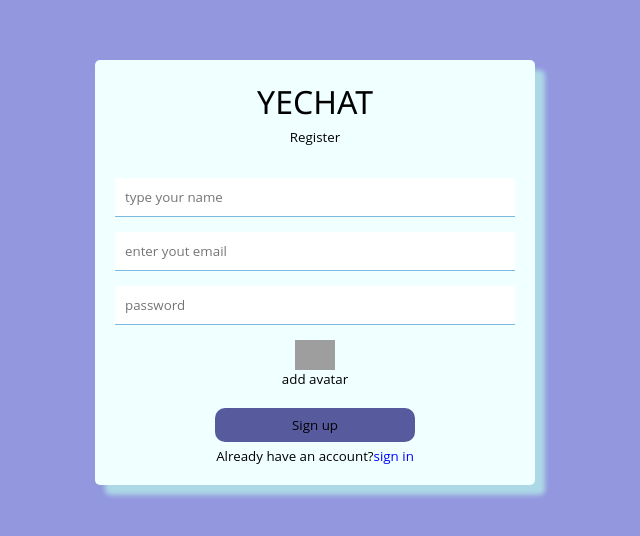
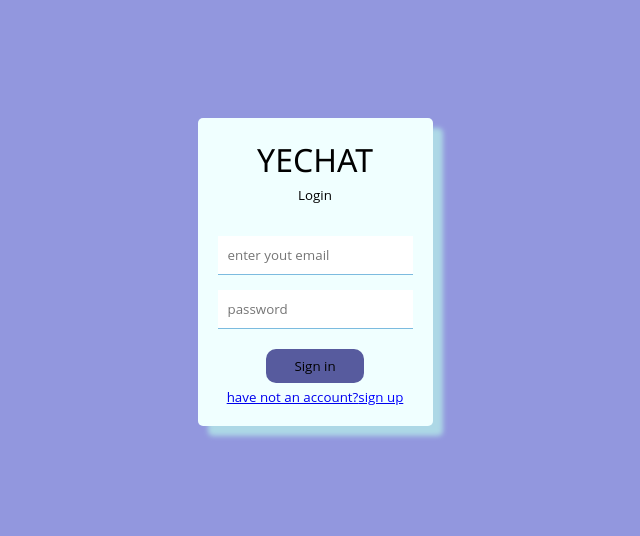
Before and after one commit to Soumya-9641/Firebase_chatapp, a React (Create React App) app: page /login in a window 1280 px wide. Shown: the part 128-664 px from the top of the page, without its empty margins (325-965 px from the left). Built offline with nearby package versions, Linux system fonts and the light colour scheme; grey boxes are pictures that could not be loaded.

Commit message:
complete the authentication using firebase authentication for signup and sign in

```diff
--- a/package.json
+++ b/package.json
@@ -9,7 +9,9 @@
     "firebase": "^9.17.2",
     "react": "^18.2.0",
     "react-dom": "^18.2.0",
+    "react-hook-form": "^7.43.5",
     "react-icons": "^4.8.0",
+    "react-router-dom": "^6.9.0",
     "react-scripts": "5.0.1",
     "sass": "^1.59.2",
     "web-vitals": "^2.1.4"
--- a/src/App.js
+++ b/src/App.js
@@ -1,13 +1,19 @@
 
 import "./style.scss"
 import Register from './Pages/Register';
+import {  Route, Routes } from "react-router-dom";
 import Login from "./Pages/Login";
 import Home from "./Pages/Home";
 function App() {
   return (
     <>
        <div className="main_container">
-         <Register/>
+       <Routes>
+        <Route  exact path="/" element={<><Register/></>} />
+        <Route  path="/login" element={<><Login/></>} />
+        <Route  path="/home" element={<><Home/></>} />
+       </Routes>
+
          {/* <Login/> */}
          {/* <Home/> */}
         </div>
--- a/src/Pages/Login.jsx
+++ b/src/Pages/Login.jsx
@@ -1,6 +1,33 @@
-import React from 'react'
+import React,{useState} from 'react'
+import { getAuth, signInWithEmailAndPassword } from "firebase/auth";
+import app from "../firebase.js"
+import { useNavigate,Link } from 'react-router-dom';
+const Login = () => {
+  const navigate = useNavigate();
+  const auth = getAuth(app);
+ const [email, setEmail] = useState("")
+ const [password, setPassword] = useState("")
+  const [errmsg, setErrmsg] = useState(false)
+  const handleClick=(e)=>{
+    e.preventDefault();
+    const user =signInWithEmailAndPassword(auth,email,password).then((auth)=>{
+      console.log(user.user);
+       if(auth){
+        navigate("/home");
+        console.log(auth.user.email)
+        alert("succesful")
 
-const Login = () => {
+
+       }
+       //console.log(auth);
+    })
+    .catch(error=>{
+      alert(error.message)
+      setErrmsg(true)
+    }
+
+    );
+  }
   return (
     <div className='form_container'>
     <form className='form'>
@@ -10,12 +37,22 @@ const Login = () => {
         </div>
         <div className='second_div'>
 
-            <input type="email" placeholder='enter yout email' autoComplete='off'/>
-            <input type="password" placeholder='password' autoComplete='off' />
+            <input onChange={(e)=>{
+              setEmail(e.target.value)
+            }} type="email" placeholder='enter yout email' autoComplete='off'/>
+            <input onChange={(e)=>{
+             setPassword(e.target.value)
+            }}
+             type="password" placeholder='password' autoComplete='off' />
 
                  <div className='third_div'>
-                    <button className='register_button'>Sign up</button>
-                     <p className='signin_tag'> have not an account?<span>sign up</span></p>
+                 {/* <p>{errmsg}</p> */}
+                    <button onClick={handleClick} className='register_button'>Sign in</button>
+                    {errmsg && <span>Something wnet wrong</span>}
+                    <Link to='/'>
+                    <p className='signin_tag'> have not an account?<span>sign up</span></p>
+                    </Link>
+
                  </div>
         </div>
         </form>
--- a/src/Pages/Register.jsx
+++ b/src/Pages/Register.jsx
@@ -1,69 +1,121 @@
-import React from 'react'
-import {createUserWithEmailAndPassword } from "firebase/auth";
-import {auth} from "../firebase"
+import React,{useState} from 'react'
+import {getAuth,createUserWithEmailAndPassword,updateProfile } from "firebase/auth";
+import {  ref, uploadBytesResumable, getDownloadURL } from "firebase/storage";
+import app ,{storage,db} from "../firebase.js"
+import { Link,useNavigate } from "react-router-dom";
+//import { doc, setDoc } from "firebase/firestore";
+import {  collection, addDoc } from "firebase/firestore";
+const dbRef = collection(db, "users");
+//import { useForm } from "react-hook-form";
+//import auth from "../firebase"
 const Register = () => {
+  //const { register, handleClick } = useForm();
+  const navigate = useNavigate();
+      const auth = getAuth(app);
+// const [email, setEmail] = useState("")
+// const [password, setPassword] = useState("")
+// const [name, setName] = useState("")
+//const [file, setFile] = useState([])
+const [errmsg, setErrmsg] = useState(false)
+  const onSubmit=async (e)=>{
+    e.preventDefault();
+    //const file = e.image[0]
+   // console.log(file)
+   const name = e.target[0].value;
+   console.log(name);
+   const email = e.target[1].value;
+   const password = e.target[2].value;
+   const file = e.target[3].files[0]
+   console.log(file)
+    try{
+      await createUserWithEmailAndPassword(auth, email, password).then((auth)=>{
+        // console.log(user.user);
+         if(auth){
+           alert("successfully sign up")
+           console.log(auth.user);
+         // console.log(userprofile)
+           navigate("/login")
+           //console.log(email,password);
+         }
+
+       })
+        const storageRef = ref(storage, name);
+
+        const uploadTask = uploadBytesResumable(storageRef, file);
+
+
+        uploadTask.on(
+
+            (error) => {
+              // Handle unsuccessful uploads
+              setErrmsg(true);
+              console.log(error)
+            },
+            () => {
+
+              getDownloadURL(uploadTask.snapshot.ref).then(async(downloadURL) => {
+                console.log('File available at', downloadURL);
+                await updateProfile(auth.user,{
+                  name,
+                  photoURL:downloadURL
+                })
+                // await setDoc(doc(db, "users", auth.user.uid), {
+                //  uid:auth.user.uid,
+                //  name:name,
+                //  email:email,
+                //  imageURL:downloadURL
+                // });
+                const data = {
+                  uid:auth.user.uid,
+                  name: name,
+                  email: email,
+                  photoURL:downloadURL
+               };
+                await addDoc(dbRef, data)
+                .then(docRef => {
+                    console.log("Document has been added successfully");
+                    console.log(dbRef.id);
+                })
+                .catch(error => {
+                    console.log(error);
+                })
+                              });
+                            }
+                          );
+                          // Add a new document in collection "cities"
 
 
 
-  const handleSubmit =(e)=>{
-      e.preventDefault();
-      console.log(e.target[1].value)
-
-  //const auth = getAuth();
-      // if(e.target.name==='username'){
-      //   const displayname = e.target.value;
-      // }
-      // if(e.target.name==='email'){
-      //   const email = e.target.value;
-      // }
-      // if(e.target.name==='password'){
-      //   const password = e.target.value;
-      // }
-      // if(e.target.name==='file'){
-      //   const file = e.target.value;
-      // }
-      const displayname = e.target[0].value;
-      const email = e.target[1].value;
-      const password = e.target[2].value;
-      const file = e.target[3].files[0];
-
-
-
-
-      createUserWithEmailAndPassword(auth, email, password)
-        .then((userCredential) => {
-          // Signed in
-          const user = userCredential.user;
-          console.log(user)
-          // ...
-        })
-        .catch((error) => {
-          const errorCode = error.code;
-          const errorMessage = error.message;
-          // ..
-        });
-
+    }catch(err){
+        alert(err.message);
+        console.log(err);
+    }
 
   }
+
   return (
     <div className='form_container'>
-    <form className='form' onSubmit={handleSubmit}>
+    <form onSubmit={onSubmit} className='form'>
         <div className='first_div'>
             <h1 className='app_name'>YECHAT</h1>
             <p className='title'>Register</p>
         </div>
         <div className='second_div' >
-        <input type="text" placeholder='type your name'  autoComplete='off'/>
-            <input  type="email" placeholder='enter yout email' autoComplete='off'/>
-            <input  type="password" placeholder='password' autoComplete='off' />
-            <input  style={{display:"none"}} className='register_file' type="file" id="avatar" />
-            <label className='label_register' htmlFor="avatar">
+            <input  type="text" placeholder='type your name'  autoComplete='off'/>
+            <input type={"email"} placeholder='enter yout email' autoComplete='off'/>
+            <input  type={"password"} placeholder='password' autoComplete='off' />
+            <input   name='image' style={{display:"none"}} className='register_file' type="file" id="file" />
+            <label htmlFor="file" className='label_register'>
                 <img className='avatar_img' src="https://cdn-icons-png.flaticon.com/512/147/147142.png" alt="avatar" srcSet=""  />
                 <p>add avatar</p>
             </label>
                  <div className='third_div'>
-                    <button className='register_button'>Sign up</button>
-                     <p className='signin_tag'>Already have an account?<span >sign in</span></p>
+                    <button  className='register_button'>Sign up</button>
+                    {errmsg && <span>Something went wrong</span>}
+                    <Link to="/login">
+                        <p className='signin_tag'>Already have an account?<span >sign in</span></p>
+                    </Link>
+
                  </div>
         </div>
         </form>
@@ -72,3 +124,16 @@ const Register = () => {
 }
 
 export default Register
+
+
+
+// e.preventDefault();
+// const user=  createUserWithEmailAndPassword(auth,email,password).then((auth)=>{
+//    console.log(user.user);
+// if(auth){
+// navigate("/");
+//   }
+//   console.log(auth,email,password);
+
+//   })
+//   .catch(error=>alert(error.message));
--- a/src/firebase.js
+++ b/src/firebase.js
@@ -1,15 +1,22 @@
 // Import the functions you need from the SDKs you need
+import { getStorage } from "firebase/storage";
 import { initializeApp } from "firebase/app";
-import { getAuth } from "firebase/auth";
+import { getFirestore } from "firebase/firestore";
+// https://firebase.google.com/docs/web/setup#available-libraries
+
+// Your web app's Firebase configuration
 const firebaseConfig = {
-  apiKey: "AIzaSyAuuAESGHCkmzxN556nQnTwLRzACaaY54A",
-  authDomain: "chatapp-8e322.firebaseapp.com",
-  projectId: "chatapp-8e322",
-  storageBucket: "chatapp-8e322.appspot.com",
-  messagingSenderId: "554440562343",
-  appId: "1:554440562343:web:d173bc4995a875e4372d82"
+  apiKey: "AIzaSyA7Dm94YVuGCw5fcJyIq4OAESA_Kou_mWk",
+  authDomain: "auth-84c87.firebaseapp.com",
+  projectId: "auth-84c87",
+  storageBucket: "auth-84c87.appspot.com",
+  messagingSenderId: "141897618194",
+  appId: "1:141897618194:web:bc71b8cc66480a69bd59cb"
 };
 
 // Initialize Firebase
-export const app = initializeApp(firebaseConfig);
-export const auth = getAuth(app)
+const app = initializeApp(firebaseConfig);
+// const auth = getAuth(app)
+export default app
+export const storage = getStorage();
+export const db = getFirestore();
--- a/src/index.js
+++ b/src/index.js
@@ -2,13 +2,21 @@ import React from 'react';
 import ReactDOM from 'react-dom/client';
 //import './index.css';
 import App from './App';
+//import { BrowserRouter as Router, Routes, Route } from 'react-router-dom';
 //import reportWebVitals from './reportWebVitals';
-
+import { BrowserRouter } from "react-router-dom";
 const root = ReactDOM.createRoot(document.getElementById('root'));
 root.render(
   <React.StrictMode>
-    <App />
+  <BrowserRouter>
+  {/* The rest of your app goes here */}
+  <App />
+</BrowserRouter>
+
+
+
   </React.StrictMode>
+
 );
 
 // If you want to start measuring performance in your app, pass a function
```
Also changed, not shown: 1 other file (tests, documents, lock files or other folders).
